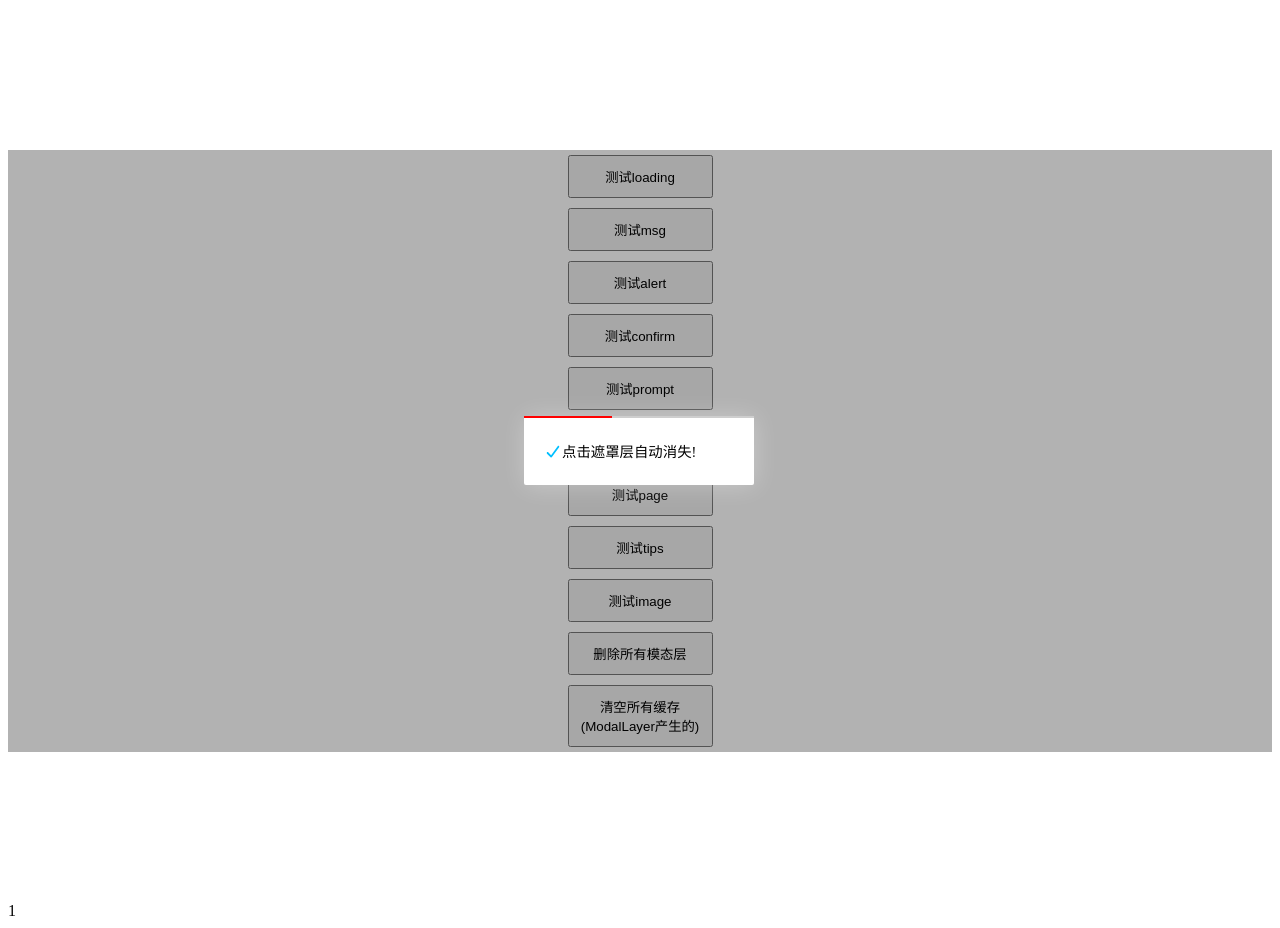
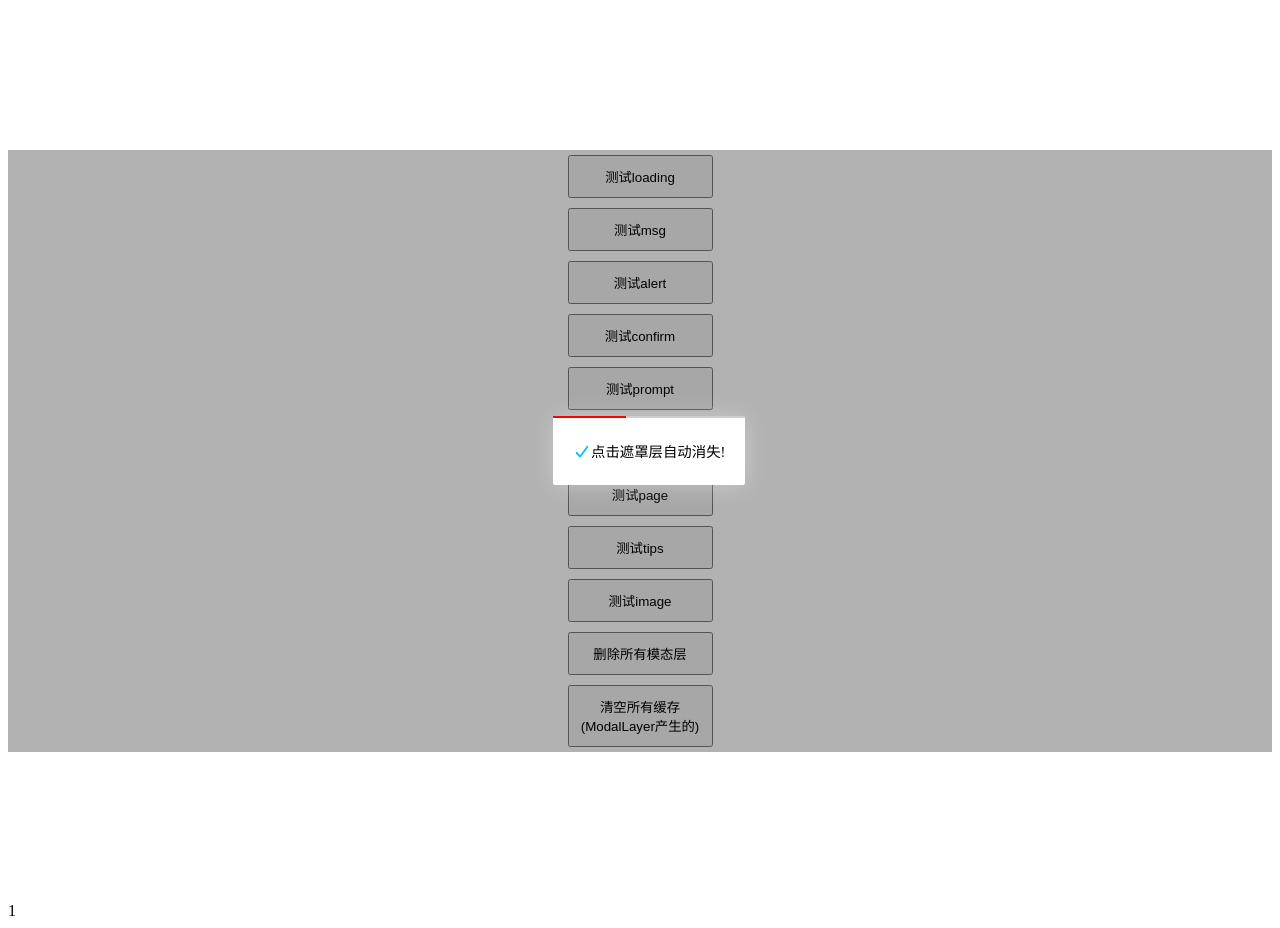
Before and after one commit to snwf/ModalLayer, a website: page example/develop/index.html in a window 1280 px wide. Both pictures are taken after a click on the button "测试msg". Drawn offline with Linux system fonts and the light colour scheme.

Commit message:
feat(重置尺寸): 现在可以使用null、小数以及具体像素初始化模态层的尺寸
若为小数则为当前浏览器屏幕的比值.
重命名参数名称areaProportion为area.
重命名参数名称parentModalLayer为parent.

fix: 修复重构元素构建方法时没有改到的地方(resize-bar)

```diff
--- a/example/develop/index.html
+++ b/example/develop/index.html
@@ -123,6 +123,7 @@
     let option = {
       popupTime: 5,
       window: 'main',
+      area: null,
       transition: {
         duration: .5,
         easing: 'linear',
@@ -197,7 +198,7 @@
       void this.hide();
       ModalLayer.alert({
         popupTime: 0,
-        parentModalLayer: this,
+        parent: this,
         text: {
           interaction: {
             ok: '确定'
@@ -246,7 +247,7 @@
           function () {
             this.hide();
             ModalLayer.alert({
-              parentModalLayer: this,
+              parent: this,
               content: '<i class="fas fa-check-circle" style="color: green"></i> 提交成功!<br>你提交的数据为: ' + this.variable.nodes.container.querySelector('input').value
             });
           }
--- a/src/js/core/core.js
+++ b/src/js/core/core.js
@@ -5,7 +5,7 @@
 * @Description         一些常用的窗体的封装
 *
 * @Last Modified by:   wolf
-* @Last Modified time: 2020-12-24 02:05:46
+* @Last Modified time: 2020-12-28 02:56:07
 */
 
 class ModalLayer {
@@ -195,6 +195,9 @@ class ModalLayer {
     if (ModalLayer['_assistant']['object']['isString'](options['window']))
       options['window'] = document.querySelector(options['window']);
 
+    // 尺寸大小
+    if (!Array.isArray(options['area']) && options['area'] !== null) options['area'] = [options['area'], options['area']];
+
     // 定位配置
     if (options['position']) {
       if (!Array.isArray(options['position'])) {
@@ -260,6 +263,11 @@ class ModalLayer {
     // 检查父容器是否为期望值
     if (this['option']['window'] && !(this['option']['window'] instanceof Element))
       throw new TypeError('option.window does not meet the expected value.');
+
+    // 检查尺寸
+    this['option']['area'] && this['option']['area'].forEach(v => {
+      if ((!Number.isFinite(v) || v < 0) && v !== null) throw TypeError('option.area must an positive array or null.')
+    });
 
     // 检查过渡动画是否正确设置
     if (Number.isFinite(this['option']['transition']['animation'])) {
@@ -676,27 +684,25 @@ class ModalLayer {
    * @DateTime 2020-09-02T02:28:37+0800
    */
   resize() {
-    let defaultArea;
-    let container, modalChildNodes;
+    let container, defaultArea;
 
-    defaultArea = [0, 0];
+    defaultArea = [];
     container = this['variable']['nodes']['container'];
-    if (this['option']['areaProportion'] === null) {
-      defaultArea = [container.offsetWidth, container.offsetHeight];
+
+    if (this['option']['area'] !== null) {
+      // 先设置宽度, 不然会出现高度不正确的现象
+      for (let i = 0; i < 2; i++) {
+        defaultArea[i] = this['option']['area'][i] ?? (!i ? container.offsetWidth : container.offsetHeight);
+        // 如果为比值则计算具体大小
+        if (defaultArea[i] > 0 && defaultArea[i] < 1) defaultArea[i] = ModalLayer['_assistant']['number']['multiply'](window.innerWidth, defaultArea[i]);
+        container.style[!i ? 'width' : 'height'] = defaultArea[i] + 'px';
+      }
     } else {
-      modalChildNodes = container.children;
-
-      // 先设置宽度, 不然会出现高度不正确的现象
-      defaultArea[0] = ModalLayer['_assistant']['number']['multiply'](window.innerWidth, this['option']['areaProportion'][0]);
-      container.style.width = defaultArea[0] + 'px';
-
-      for (let i = 0; i < modalChildNodes.length; i++)
-        defaultArea[1] = getComputedStyle(modalChildNodes[i]).position == 'absolute' ? defaultArea[1] : window.Math.max(ModalLayer['_assistant']['element']['getNodeHeight'](modalChildNodes[i]), defaultArea[1]);
-      container.style.height = defaultArea[1] + 'px';
+      defaultArea[0] = container.offsetWidth;
+      defaultArea[1] = container.offsetHeight;
     }
 
     // 记录初始化后的最小值
-    this['variable']['defaultArea'] = defaultArea;
     this['variable']['defaultRect']['width'] = defaultArea[0];
     this['variable']['defaultRect']['height'] = defaultArea[1];
   }
@@ -752,8 +758,8 @@ class ModalLayer {
         posX = (parentNode ? parentNode.offsetWidth : document.documentElement.clientWidth) - container.offsetWidth;
         posY = (parentNode ? parentNode.offsetHeight : document.documentElement.clientHeight) - container.offsetHeight;
       } else {
-        width = this['variable']['defaultRect']['width'];
-        height = this['variable']['defaultRect']['height'];
+        width = container.offsetWidth;
+        height = container.offsetHeight;
 
         parent = {
           scrollY: parentNode?.scrollTop ?? 0,
@@ -859,8 +865,8 @@ class ModalLayer {
             nodes[k].classList.replace(showCls, hideCls);
         });
         // 如果父模态层存在则展示
-        if (this['option']['parentModalLayer'] instanceof ModalLayer)
-          this['option']['parentModalLayer'].show();
+        if (this['option']['parent'] instanceof ModalLayer)
+          this['option']['parent'].show();
 
         // 更改当前状态
         this['setStatus']('hide');
--- a/src/js/core/option.js
+++ b/src/js/core/option.js
@@ -5,7 +5,7 @@
 * @Description         ModalLayer配置
 *
 * @Last Modified by:   wolf
-* @Last Modified time: 2020-12-26 03:07:18
+* @Last Modified time: 2020-12-28 02:03:57
 */
 
 const OPTION = Object.create(null);
@@ -141,8 +141,8 @@ Object.defineProperty(OPTION, 'common', {
     'position': null, // 模态层定位 [x, y] 或 预设值ENUM.POSITION
     'popupTime': 5, // 模态层默认显示时间
     'skin': 'default', // 皮肤样式
-    'parentModalLayer': null, // 父模态层
-    'areaProportion': [0.18, 0.21], // 浏览器窗口(可见区域)与模态层的比例 [width, height], 若为null则适应内容.
+    'parent': null, // 父模态层
+    'area': [0.18, null], // 浏览器窗口(可见区域)与模态层的比例或具体的宽高值 [width, height], 若为null则适应内容.
     'content': { // 内容容器设置
       'value': null, // 容器内容, 可以为文本或String Node
       'fullContainer': false // 是否将内容填充整个模态层
--- a/src/js/core/struct.js
+++ b/src/js/core/struct.js
@@ -5,7 +5,7 @@
 * @Description         构建ModalLayer所需的Node数据
 *
 * @Last Modified by:   wolf
-* @Last Modified time: 2020-12-26 03:12:53
+* @Last Modified time: 2020-12-28 02:52:20
 */
 
 const STRUCT = Object.create(null);
@@ -410,42 +410,42 @@ Object.defineProperty(STRUCT, 'resize_box', {
         {
           'type': 'div',
           'class': 'modal-layer-resize-bar',
-          'position-resize-bar': 'top'
+          'attribute': [{'key': 'position-resize-bar', 'value': 'top'}]
         },
         {
           'type': 'div',
           'class': 'modal-layer-resize-bar',
-          'position-resize-bar': 'left'
+          'attribute': [{'key': 'position-resize-bar', 'value': 'left'}]
         },
         {
           'type': 'div',
           'class': 'modal-layer-resize-bar',
-          'position-resize-bar': 'right'
+          'attribute': [{'key': 'position-resize-bar', 'value': 'right'}]
         },
         {
           'type': 'div',
           'class': 'modal-layer-resize-bar',
-          'position-resize-bar': 'bottom'
+          'attribute': [{'key': 'position-resize-bar', 'value': 'bottom'}]
         },
         {
           'type': 'div',
           'class': 'modal-layer-resize-bar',
-          'position-resize-bar': 'left-top'
+          'attribute': [{'key': 'position-resize-bar', 'value': 'left-top'}]
         },
         {
           'type': 'div',
           'class': 'modal-layer-resize-bar',
-          'position-resize-bar': 'right-top'
+          'attribute': [{'key': 'position-resize-bar', 'value': 'right-top'}]
         },
         {
           'type': 'div',
           'class': 'modal-layer-resize-bar',
-          'position-resize-bar': 'left-bottom'
+          'attribute': [{'key': 'position-resize-bar', 'value': 'left-bottom'}]
         },
         {
           'type': 'div',
           'class': 'modal-layer-resize-bar',
-          'position-resize-bar': 'right-bottom'
+          'attribute': [{'key': 'position-resize-bar', 'value': 'right-bottom'}]
         }
       ]
     }));
--- a/src/js/layer/tips.js
+++ b/src/js/layer/tips.js
@@ -5,7 +5,7 @@
 * @Description
 *
 * @Last Modified by:   wolf
-* @Last Modified time: 2020-12-23 21:50:33
+* @Last Modified time: 2020-12-27 01:55:51
 */
 class TipsLayer extends MessageLayer {
   // 兼容性配置
@@ -69,7 +69,7 @@ class TipsLayer extends MessageLayer {
     this['option']['resize']['enable'] = false;
     this['option']['progress']['enable'] = false;
     this['option']['mask']['enable'] = false;
-    this['option']['areaProportion'] = null;
+    this['option']['area'] = null;
   }
 
   // tips定位
```
